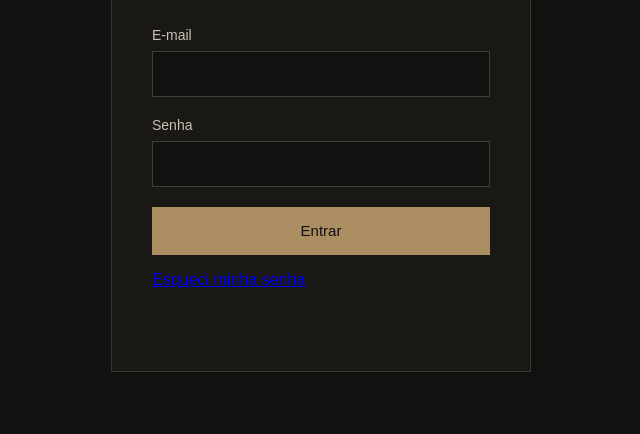
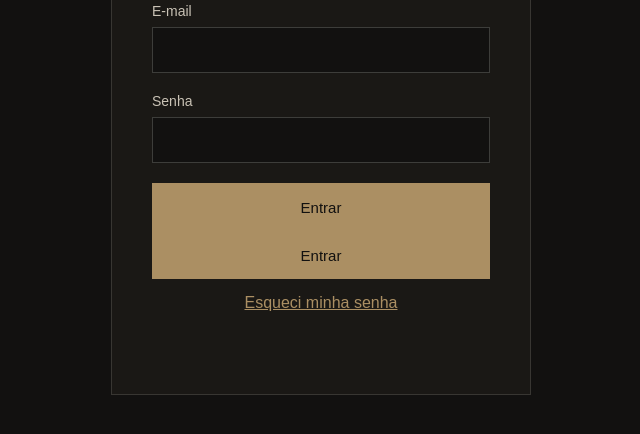
Before and after one commit to messiaszp/rph, a website: page login/index.html in a window 1280 px wide. Shown: the part 272-706 px from the top of the page, without its empty margins (319-959 px from the left). Drawn offline with Linux system fonts and the light colour scheme.

Commit message:
Refactor forgot password link styling and position

```diff
--- a/login/index.html
+++ b/login/index.html
@@ -135,11 +135,15 @@
         Entrar
       </button>
 
-<p>
-  <a href="#" id="forgot-password">
-    Esqueci minha senha
-  </a>
-</p>
+      <button id="login-button" type="submit">
+        Entrar
+      </button>
+
+      <p style="text-align: center; margin-top: 15px;">
+        <a href="#" id="forgot-password" style="color: #ab8f63;">
+          Esqueci minha senha
+        </a>
+      </p>
     </form>
 
     <div id="message"></div>
```
